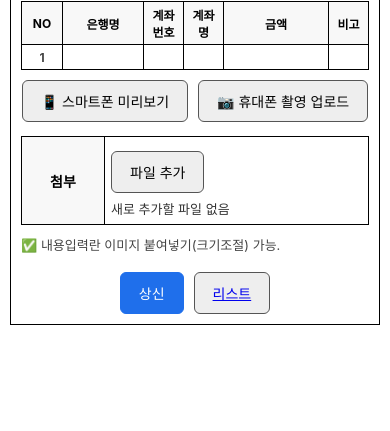
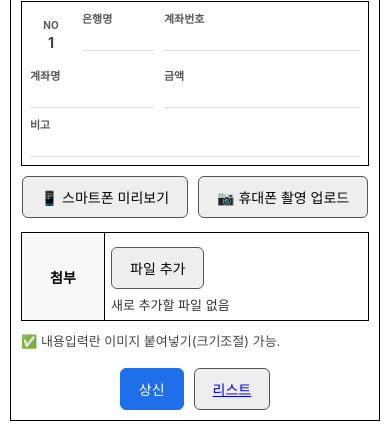
Before and after one commit to hyunsoo76/approval, a Django app: page /v2/new/ in a window 390 px wide. Shown: the part 716-1147 px from the top of the page. Before the commit the page ends 1041 px from the top, so only its background shows below. Run offline with Django 5.2, Linux system fonts and the light colour scheme; tables that the repository leaves empty hold one stand-in row (values such as "Sample post").

Commit message:
Improve mobile payment account layout

```diff
--- a/approvals_v2/templates/approvals_v2/new.html
+++ b/approvals_v2/templates/approvals_v2/new.html
@@ -72,6 +72,7 @@
   .payment-table .amount-col{width:130px;}
   .payment-table input{width:100%;box-sizing:border-box;border:none;outline:none;background:transparent;font-size:13px;}
   .payment-table .payment-no{text-align:center;color:#444;font-weight:700;}
+  .payment-table input[name="payment_account_number[]"]{white-space:nowrap;}
 
   input[type="text"], select, textarea{
     width:100%; box-sizing:border-box;
@@ -102,12 +103,35 @@
     .sign-box-inner{font-size:11px;}
     .info-table th,.subject-table th,.content-table th{width:70px;}
     .content-table td{height:280px;}
-    .payment-table{table-layout:auto;}
-    .payment-table th,.payment-table td{padding:4px;font-size:12px;}
-    .payment-table .no-col{width:32px;}
-    .payment-table .bank-col{width:72px;}
-    .payment-table .amount-col{width:96px;}
-    .payment-table input{font-size:12px;}
+    .payment-table{display:block;border-collapse:separate;border-spacing:0;}
+    .payment-table thead{display:none;}
+    .payment-table tbody{display:block;}
+    .payment-table tr{
+      display:grid;
+      grid-template-columns:42px minmax(58px,72px) 1fr;
+      gap:8px 10px;
+      border:1px solid #000;
+      padding:8px;
+      margin-bottom:8px;
+    }
+    .payment-table td{display:block;border:0;padding:0;font-size:12px;}
+    .payment-table td::before{
+      content:attr(data-label);
+      display:block;
+      margin-bottom:3px;
+      font-size:11px;
+      font-weight:700;
+      color:#555;
+    }
+    .payment-table .payment-no{grid-row:1 / span 2;align-self:center;font-size:14px;}
+    .payment-table .payment-no::before{content:"NO";font-size:10px;}
+    .payment-table td[data-field="bank"]{grid-column:2;}
+    .payment-table td[data-field="account_number"]{grid-column:3;}
+    .payment-table td[data-field="account_name"]{grid-column:1 / span 2;}
+    .payment-table td[data-field="amount"]{grid-column:3;}
+    .payment-table td[data-field="note"]{grid-column:1 / span 3;}
+    .payment-table input{font-size:13px;border-bottom:1px solid #ddd;padding:3px 0;}
+    .payment-table input[name="payment_account_number[]"]{white-space:nowrap;overflow-x:auto;}
   }
 
   #contentEditor img{
@@ -407,12 +431,12 @@
 
     const tr = document.createElement("tr");
     tr.innerHTML = `
-      <td class="payment-no"></td>
-      <td><input type="text" name="payment_bank[]" value="" autocomplete="off"></td>
-      <td><input type="text" name="payment_account_number[]" value="" autocomplete="off"></td>
-      <td><input type="text" name="payment_account_name[]" value="" autocomplete="off"></td>
-      <td><input type="text" name="payment_amount[]" value="" inputmode="numeric" autocomplete="off"></td>
-      <td><input type="text" name="payment_note[]" value="" autocomplete="off"></td>
+      <td class="payment-no" data-label="NO"></td>
+      <td data-label="은행명" data-field="bank"><input type="text" name="payment_bank[]" value="" autocomplete="off"></td>
+      <td data-label="계좌번호" data-field="account_number"><input type="text" name="payment_account_number[]" value="" autocomplete="off"></td>
+      <td data-label="계좌명" data-field="account_name"><input type="text" name="payment_account_name[]" value="" autocomplete="off"></td>
+      <td data-label="금액" data-field="amount"><input type="text" name="payment_amount[]" value="" inputmode="numeric" autocomplete="off"></td>
+      <td data-label="비고" data-field="note"><input type="text" name="payment_note[]" value="" autocomplete="off"></td>
     `;
 
     paymentRows.appendChild(tr);
@@ -421,11 +445,14 @@
     inputs[0].value = rowData?.bank || "";
     inputs[1].value = rowData?.account_number || "";
     inputs[2].value = rowData?.account_name || "";
-    inputs[3].value = rowData?.amount || "";
+    inputs[3].value = formatPaymentAmount(rowData?.amount || "");
     inputs[4].value = rowData?.note || "";
 
     inputs.forEach(input => {
-      input.addEventListener("input", syncPaymentRows);
+      input.addEventListener("input", () => {
+        if (input.name === "payment_amount[]") formatPaymentAmountInput(input);
+        syncPaymentRows();
+      });
     });
 
     syncPaymentRowNumbers();
@@ -440,10 +467,21 @@
         bank: inputs[0]?.value || "",
         account_number: inputs[1]?.value || "",
         account_name: inputs[2]?.value || "",
-        amount: inputs[3]?.value || "",
+        amount: formatPaymentAmount(inputs[3]?.value || ""),
         note: inputs[4]?.value || "",
       };
     });
+  }
+
+  function formatPaymentAmount(value){
+    const raw = String(value || "").replace(/[^\d]/g, "");
+    if (!raw) return "";
+    return raw.replace(/\B(?=(\d{3})+(?!\d))/g, ",");
+  }
+
+  function formatPaymentAmountInput(input){
+    const formatted = formatPaymentAmount(input.value);
+    if (input.value !== formatted) input.value = formatted;
   }
 
   function syncPaymentRowNumbers(){
@@ -853,30 +891,19 @@
       if (!rows.length) return `<div class="value" style="color:#999;">결제 계좌 정보 없음</div>`;
 
       return `
-        <table class="payment-preview">
-          <thead>
-            <tr>
-              <th>NO</th>
-              <th>은행명</th>
-              <th>계좌번호</th>
-              <th>계좌명</th>
-              <th>금액</th>
-              <th>비고</th>
-            </tr>
-          </thead>
-          <tbody>
-            ${rows.map((row, idx) => `
-              <tr>
-                <td>${idx + 1}</td>
-                <td>${escapeHtml(row.bank)}</td>
-                <td>${escapeHtml(row.account_number)}</td>
-                <td>${escapeHtml(row.account_name)}</td>
-                <td>${escapeHtml(row.amount)}</td>
-                <td>${escapeHtml(row.note)}</td>
-              </tr>
-            `).join("")}
-          </tbody>
-        </table>
+        <div class="payment-preview-list">
+          ${rows.map((row, idx) => `
+            <div class="payment-preview-card">
+              <div class="payment-preview-head">
+                <strong>${idx + 1}. ${escapeHtml(row.bank)}</strong>
+                <span>${escapeHtml(row.amount)}</span>
+              </div>
+              <div class="payment-preview-row"><span>계좌번호</span><b>${escapeHtml(row.account_number)}</b></div>
+              <div class="payment-preview-row"><span>계좌명</span><b>${escapeHtml(row.account_name)}</b></div>
+              <div class="payment-preview-row"><span>비고</span><b>${escapeHtml(row.note)}</b></div>
+            </div>
+          `).join("")}
+        </div>
       `;
     }
 
@@ -980,22 +1007,14 @@
     font-size:13px;
     line-height:1.6;
   }
-  .payment-preview{
-    width:100%;
-    border-collapse:collapse;
-    table-layout:auto;
-    font-size:11px;
-  }
-  .payment-preview th,
-  .payment-preview td{
-    border:1px solid #ddd;
-    padding:4px;
-    word-break:break-word;
-  }
-  .payment-preview th{
-    background:#fafafa;
-    font-weight:800;
-  }
+  .payment-preview-list{display:flex;flex-direction:column;gap:8px;}
+  .payment-preview-card{border:1px solid #ddd;border-radius:8px;padding:10px;background:#fff;}
+  .payment-preview-head{display:flex;justify-content:space-between;gap:8px;margin-bottom:8px;font-size:13px;}
+  .payment-preview-head span{white-space:nowrap;font-weight:800;}
+  .payment-preview-row{display:grid;grid-template-columns:62px 1fr;gap:8px;font-size:12px;line-height:1.45;}
+  .payment-preview-row span{color:#666;font-weight:700;}
+  .payment-preview-row b{font-weight:600;word-break:break-word;}
+  .payment-preview-row:first-of-type b{word-break:normal;overflow-wrap:normal;}
   .footer{
     padding:12px 16px;
     background:#fafafa;
--- a/approvals_v2/views.py
+++ b/approvals_v2/views.py
@@ -65,7 +65,7 @@ def parse_payment_accounts(request):
             "bank": (banks[idx] if idx < len(banks) else "").strip(),
             "account_number": (account_numbers[idx] if idx < len(account_numbers) else "").strip(),
             "account_name": (account_names[idx] if idx < len(account_names) else "").strip(),
-            "amount": (amounts[idx] if idx < len(amounts) else "").strip(),
+            "amount": format_payment_amount(amounts[idx] if idx < len(amounts) else ""),
             "note": (notes[idx] if idx < len(notes) else "").strip(),
         }
 
@@ -73,6 +73,17 @@ def parse_payment_accounts(request):
             rows.append(row)
 
     return rows
+
+
+def format_payment_amount(value):
+    digits = "".join(ch for ch in str(value or "") if ch.isdigit())
+    if not digits:
+        return ""
+    parts = []
+    while digits:
+        parts.append(digits[-3:])
+        digits = digits[:-3]
+    return ",".join(reversed(parts))
 
 
 def role_kr(role: str) -> str:
```
Also changed, not shown: approvals_v2/templates/approvals_v2/detail.html (+34 -11 lines).
